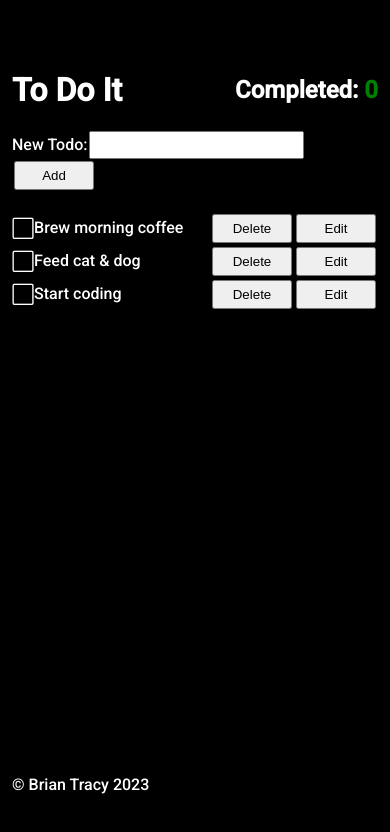
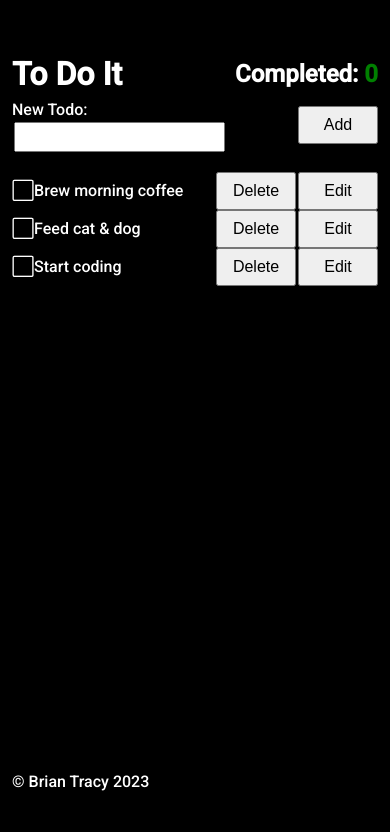
Before and after one commit to bravotango/todoit, a React (Create React App) app: page / in a window 390 px wide. Shown: the top 832 px of the page. Built offline with nearby package versions, Linux system fonts and the light colour scheme.

Commit message:
Updated SCSS - add CSS reset - button on iphone looked silly

```diff
--- a/src/components/Todos.tsx
+++ b/src/components/Todos.tsx
@@ -136,6 +136,7 @@ const Todos: React.FC<Props> = ({
 
   return (
     <React.Fragment>
+      <span className='newTodoContainer'>
         <label>
           New Todo:
           <input
@@ -155,6 +156,7 @@ const Todos: React.FC<Props> = ({
           />
         </label>
         <button onClick={handleAddClick}>Add</button>
+      </span>
       {displayTodos()}
     </React.Fragment>
   );
--- a/src/index.css
+++ b/src/index.css
@@ -1,3 +1,65 @@
+/* Box sizing rule */
+*,
+*::before,
+*::after {
+  -webkit-box-sizing: border-box;
+          box-sizing: border-box;
+}
+
+/* Margin and padding reset */
+html,
+body,
+div,
+span,
+h1,
+h2,
+h3,
+h4,
+h5,
+h6,
+p,
+img,
+ul,
+ol,
+li,
+blockquote,
+table,
+th,
+td,
+form,
+fieldset,
+legend,
+input,
+textarea,
+button {
+  margin: 0;
+  padding: 0;
+}
+
+/* Typography reset */
+html,
+body,
+button,
+input,
+textarea {
+  font-size: 16px;
+  font-family: sans-serif;
+  line-height: 1.5;
+}
+
+/* List reset */
+ul,
+ol {
+  list-style: none;
+}
+
+/* Link reset */
+a {
+  color: inherit;
+  text-decoration: none;
+}
+
+/* styles */
 body {
   background-color: #000;
   color: #fff;
@@ -48,16 +110,28 @@ body .main-content .header h2 span {
   color: green;
 }
 
+body .main-content .newTodoContainer {
+  display: -webkit-box;
+  display: -ms-flexbox;
+  display: flex;
+  -webkit-box-pack: justify;
+      -ms-flex-pack: justify;
+          justify-content: space-between;
+  -webkit-box-align: center;
+      -ms-flex-align: center;
+          align-items: center;
+}
+
 body .main-content button {
-  margin: 2px;
+  margin-left: 2px;
   padding: 5px;
   min-width: 80px;
 }
 
 body .main-content input {
   font-size: 100%;
-  height: 22px;
-  margin: 0 2px;
+  height: 30px;
+  margin: 0 0 0 2px;
 }
 
 body .main-content .line-through {
--- a/src/index.scss
+++ b/src/index.scss
@@ -1,3 +1,67 @@
+// reset
+/* Box sizing rule */
+*,
+*::before,
+*::after {
+  box-sizing: border-box;
+}
+
+/* Margin and padding reset */
+html,
+body,
+div,
+span,
+h1,
+h2,
+h3,
+h4,
+h5,
+h6,
+p,
+img,
+ul,
+ol,
+li,
+blockquote,
+table,
+th,
+td,
+form,
+fieldset,
+legend,
+input,
+textarea,
+button {
+  margin: 0;
+  padding: 0;
+}
+
+/* Typography reset */
+html,
+body,
+button,
+input,
+textarea {
+  font-size: 16px;
+  font-family: sans-serif;
+  line-height: 1.5;
+}
+
+/* List reset */
+ul,
+ol {
+  list-style: none;
+}
+
+/* Link reset */
+a {
+  color: inherit;
+  text-decoration: none;
+}
+
+$formElementHeight: 30px;
+
+/* styles */
 body {
   background-color: #000;
   color: #fff;
@@ -29,15 +93,20 @@ body {
         }
       }
     }
+    .newTodoContainer {
+      display: flex;
+      justify-content: space-between;
+      align-items: center;
+    }
     button {
-      margin: 2px;
+      margin-left: 2px;
       padding: 5px;
       min-width: 80px;
     }
     input {
       font-size: 100%;
-      height: 22px;
-      margin: 0 2px;
+      height: $formElementHeight;
+      margin: 0 0 0 2px;
     }
     .line-through {
       text-decoration: line-through;
```
Also changed, not shown: 2 other files (tests, documents, lock files or other folders). Lines whose indentation alone changed are shown as unchanged.
